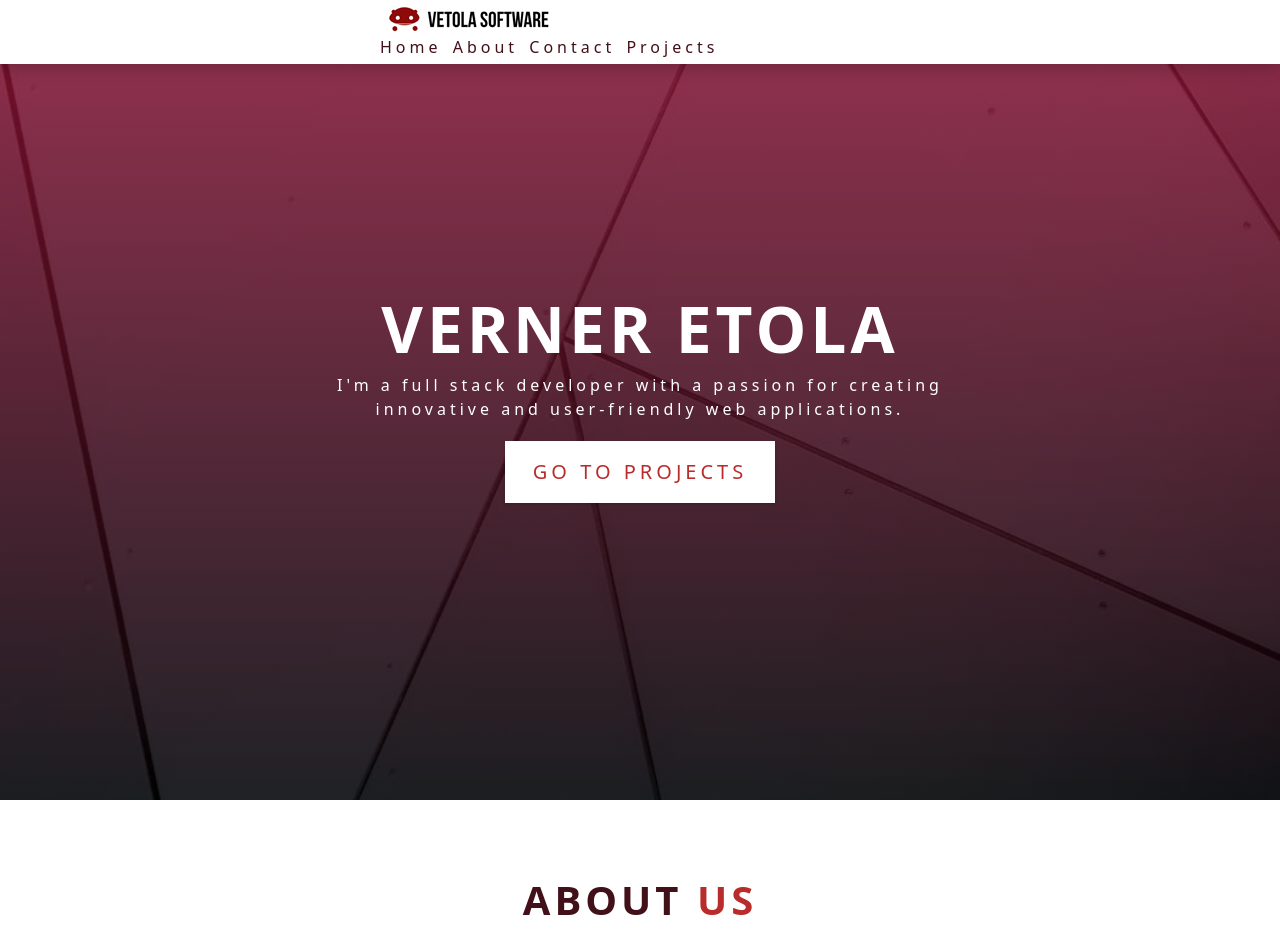
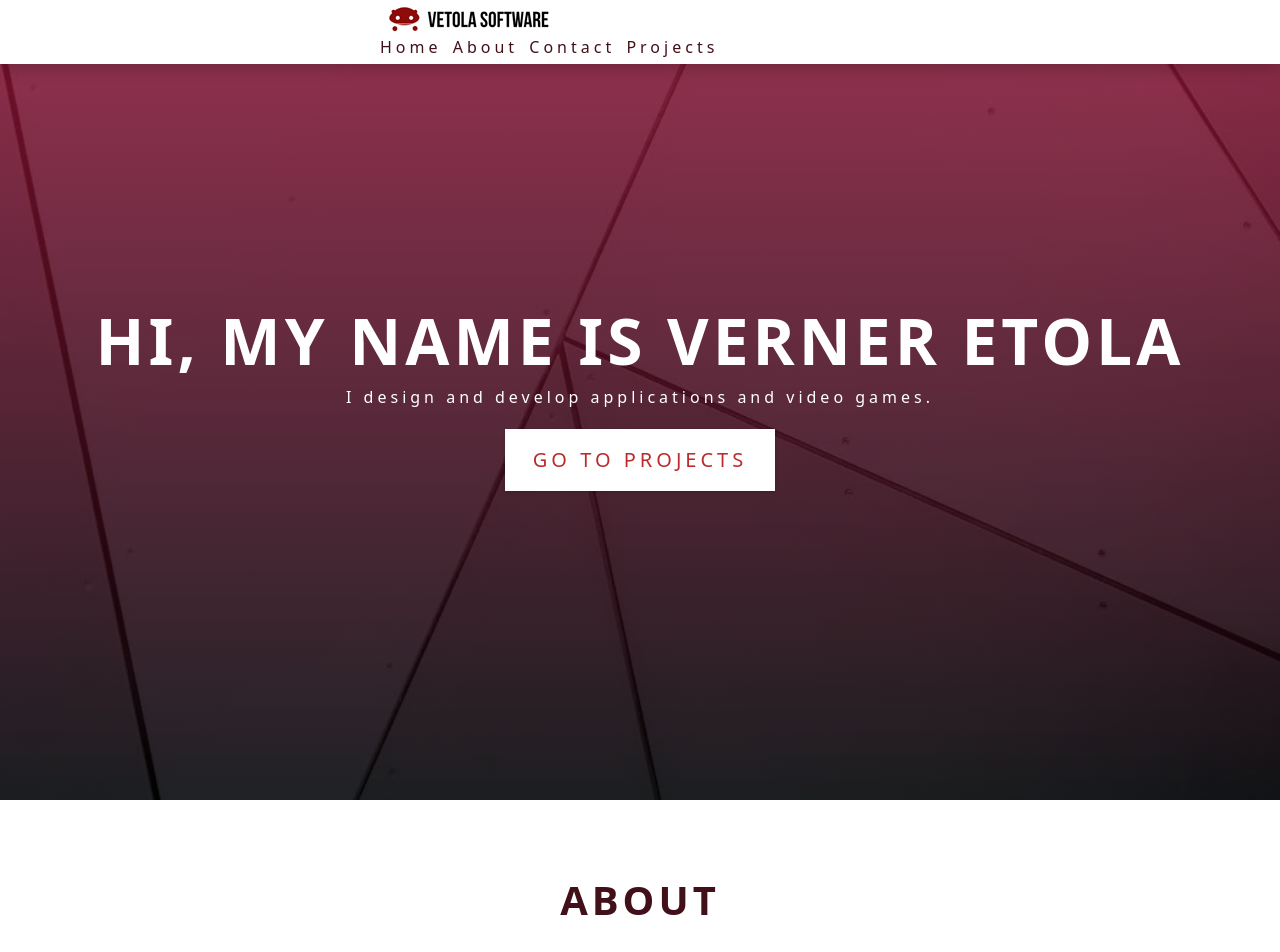
Before and after one commit to vernere/vernere.github.io, a React (Vite) app: page / in a window 1280 px wide. Shown: the top 952 px of the page. Built offline with nearby package versions, Linux system fonts and the light colour scheme.

Commit message:
updated hero page

```diff
--- a/src/components/About.jsx
+++ b/src/components/About.jsx
@@ -5,7 +5,7 @@ const About = () => {
     <section className="section" id="about">
       <div className="section-title">
         <h2>
-          about <span>us</span>
+          about <span></span>
         </h2>
       </div>
       <div className="section-center about-center">
--- a/src/components/Hero.jsx
+++ b/src/components/Hero.jsx
@@ -2,10 +2,9 @@ function Hero() {
   return (
     <section className="hero" id="home">
       <div className="hero-banner">
-        <h1>Verner Etola</h1>
+        <h1>Hi, my name is Verner Etola</h1>
         <p>
-          I'm a full stack developer with a passion for creating
-          innovative and user-friendly web applications.
+          I design and develop applications and video games.
         </p>
         <a href="#tours" className="btn hero-btn">
           go to projects
```
